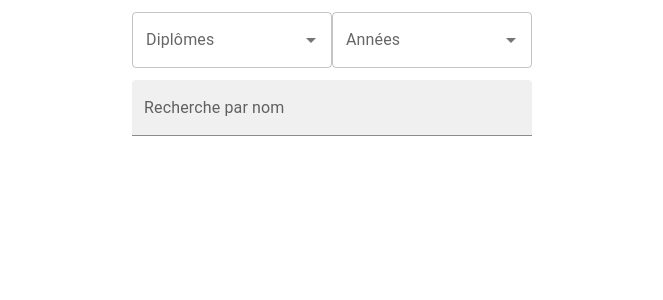
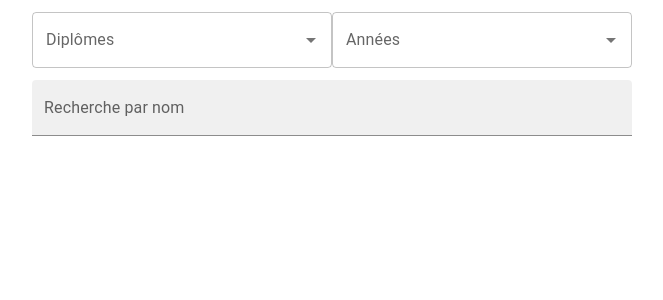
Before and after one commit to WildCodeSchool/2022-03-JS-Remote-404-Alumni-droit, a React (Vite) app in the folder frontend/: page / in a window 1280 px wide. Shown: the top 300 px of the page, without its empty margins (308-971 px from the left). Built offline with nearby package versions, Linux system fonts and the light colour scheme.

Commit message:
Raw CSS for Filters component

```diff
--- a/frontend/src/components/Filters.jsx
+++ b/frontend/src/components/Filters.jsx
@@ -23,7 +23,7 @@ function Filters() {
           disablePortal
           id="combo-box-demo"
           options={Diplomes}
-          sx={{ width: 200 }}
+          sx={{ width: 300 }}
           renderInput={(params) => (
             <TextField {...params} label="Diplômes" color="primary" />
           )}
@@ -32,7 +32,7 @@ function Filters() {
           disablePortal
           id="combo-box-demo"
           options={Years}
-          sx={{ width: 200 }}
+          sx={{ width: 300 }}
           renderInput={(params) => (
             <TextField {...params} label="Années" color="primary" />
           )}
@@ -43,7 +43,7 @@ function Filters() {
           id="filled-basic"
           label="Recherche par nom"
           variant="filled"
-          sx={{ width: 400 }}
+          sx={{ width: 600 }}
         />
       </div>
     </>
--- a/frontend/src/pages/Listing.jsx
+++ b/frontend/src/pages/Listing.jsx
@@ -1,12 +1,53 @@
 import React from "react";
-import Filters from "@components/Filters";
 
-function Listing() {
+import { TextField, Autocomplete } from "@mui/material";
+
+const Diplomes = [
+  { label: "Diplôme du Collège de Droit" },
+  { label: "Certificat de l'École de Droit" },
+  { label: "Diplôme de l'École de Droit" },
+];
+
+const Years = [
+  { label: "1990" },
+  { label: "1991" },
+  { label: "1992" },
+  { label: "1993" },
+];
+
+function Filters() {
   return (
-    <div>
-      <Filters />
-    </div>
+    <>
+      <div className="flex justify-center m-3">
+        <Autocomplete
+          disablePortal
+          id="combo-box-demo"
+          options={Diplomes}
+          sx={{ width: 300 }}
+          renderInput={(params) => (
+            <TextField {...params} label="Diplômes" color="primary" />
+          )}
+        />
+        <Autocomplete
+          disablePortal
+          id="combo-box-demo"
+          options={Years}
+          sx={{ width: 300 }}
+          renderInput={(params) => (
+            <TextField {...params} label="Années" color="primary" />
+          )}
+        />
+      </div>
+      <div className="flex justify-center m-3">
+        <TextField
+          id="filled-basic"
+          label="Recherche par nom"
+          variant="filled"
+          sx={{ width: 600 }}
+        />
+      </div>
+    </>
   );
 }
 
-export default Listing;
+export default Filters;
```
